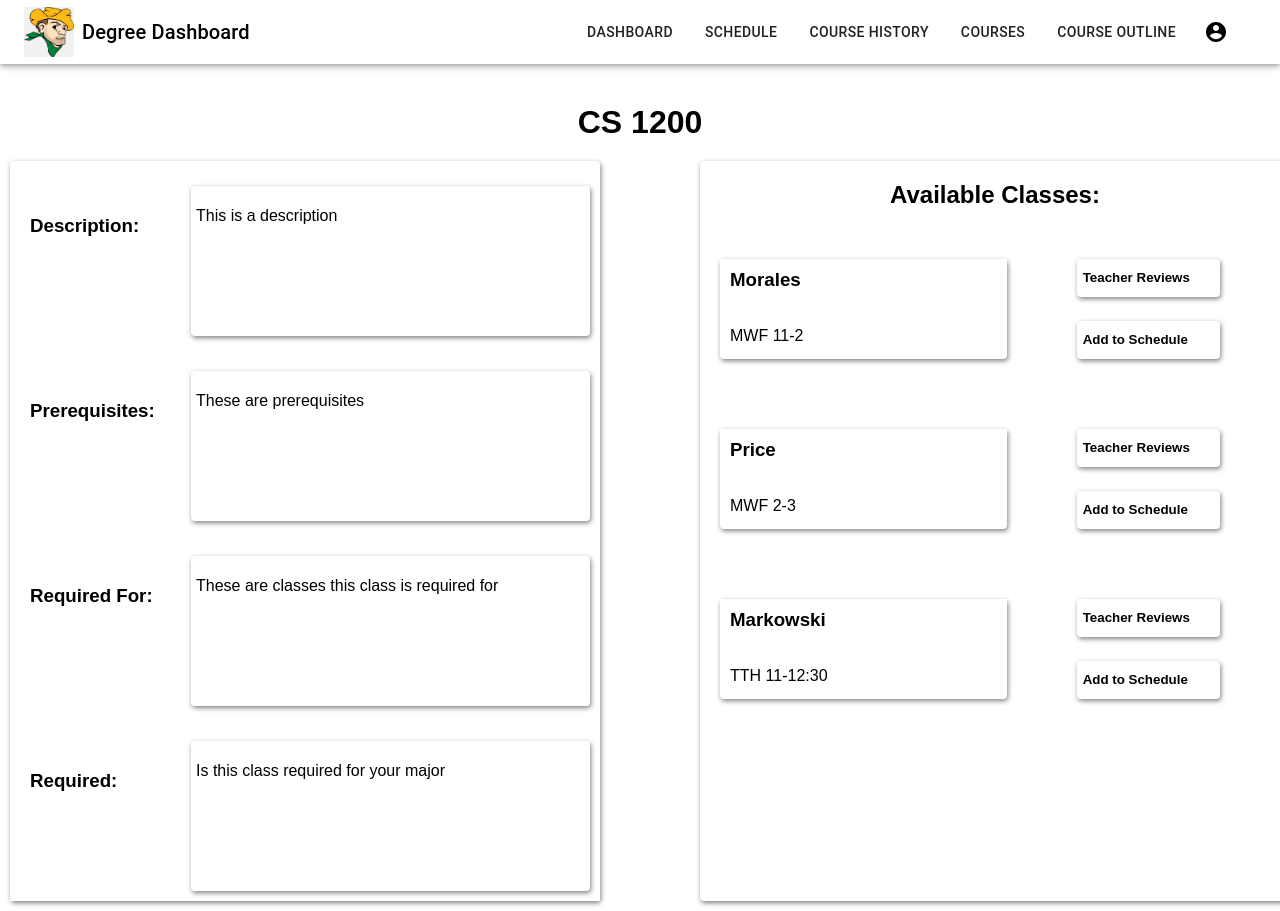
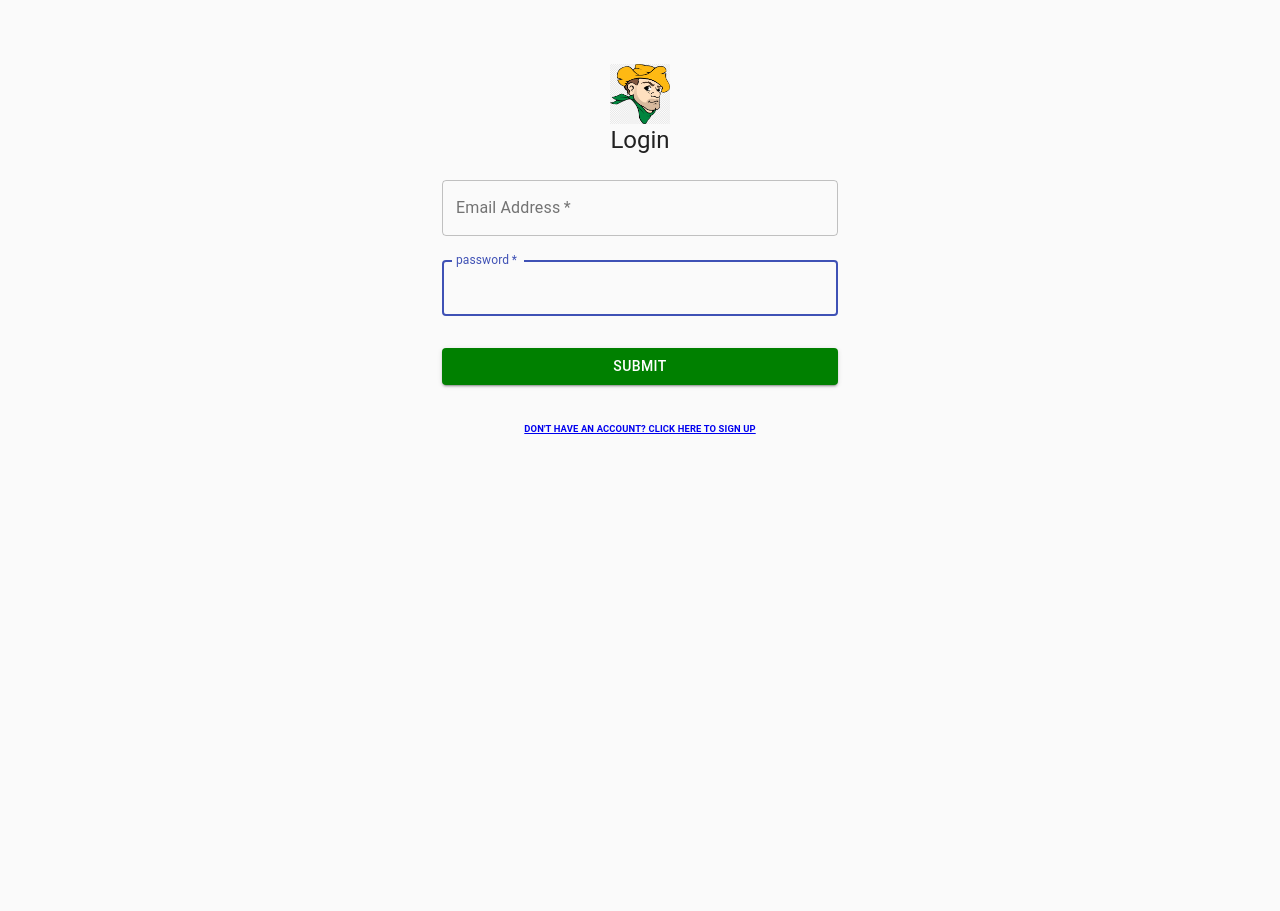
Before and after one commit to JmAlega/degree_dashboard, a React (Create React App) app in the folder degree-dashboard/: page /login in a window 1280 px wide. After the commit the page ends 800 px from the top, so only its background shows below. Built offline with nearby package versions, Linux system fonts and the light colour scheme.

Commit message:
Fixed issues

```diff
--- a/degree-dashboard/src/App.js
+++ b/degree-dashboard/src/App.js
@@ -26,27 +26,7 @@ function App() {
         */
         }
 
-        <Route path='/login' component={() => <CourseView
-                                            courseName="CS 1200"
-                                            desc="This is a description"
-                                            pre="These are prerequisites"
-                                            reqFor="These are classes this class is required for"
-                                            req="Is this class required for your major"
-                                            class_array={
-                                              [
-                                                {
-                                                  avail: "MWF 11-2",
-                                                  prof: "Morales"
-                                                },
-                                                {
-                                                  avail: "MWF 2-3",
-                                                  prof: "Price"
-                                                },
-                                                {
-                                                  avail: "TTH 11-12:30",
-                                                  prof: "Markowski"
-                                                },
-                                              ]} />} />
+        <Route path='/login' component={Login} />
         <Route path='/sign-up' component={SignUp} />
 
         {
```
